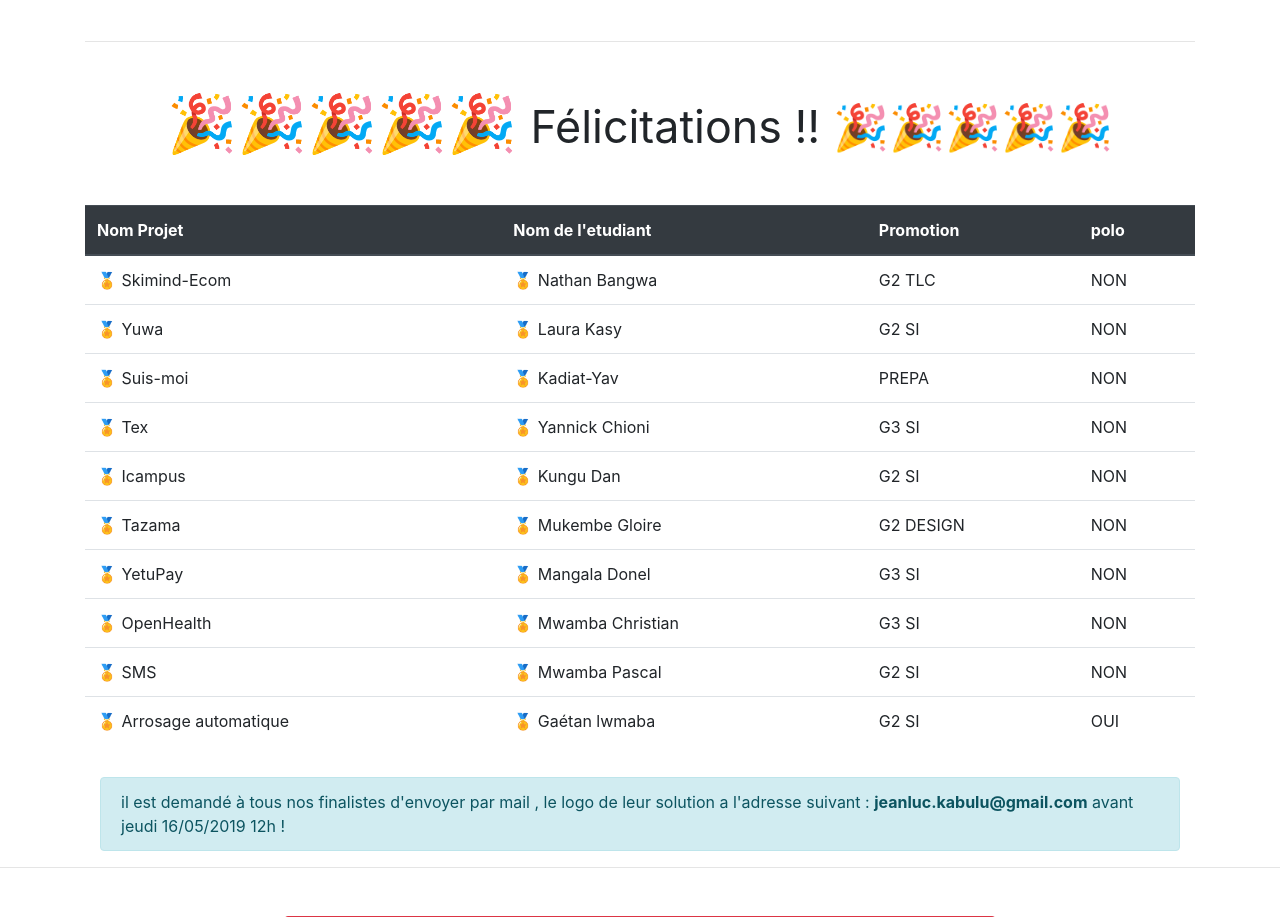
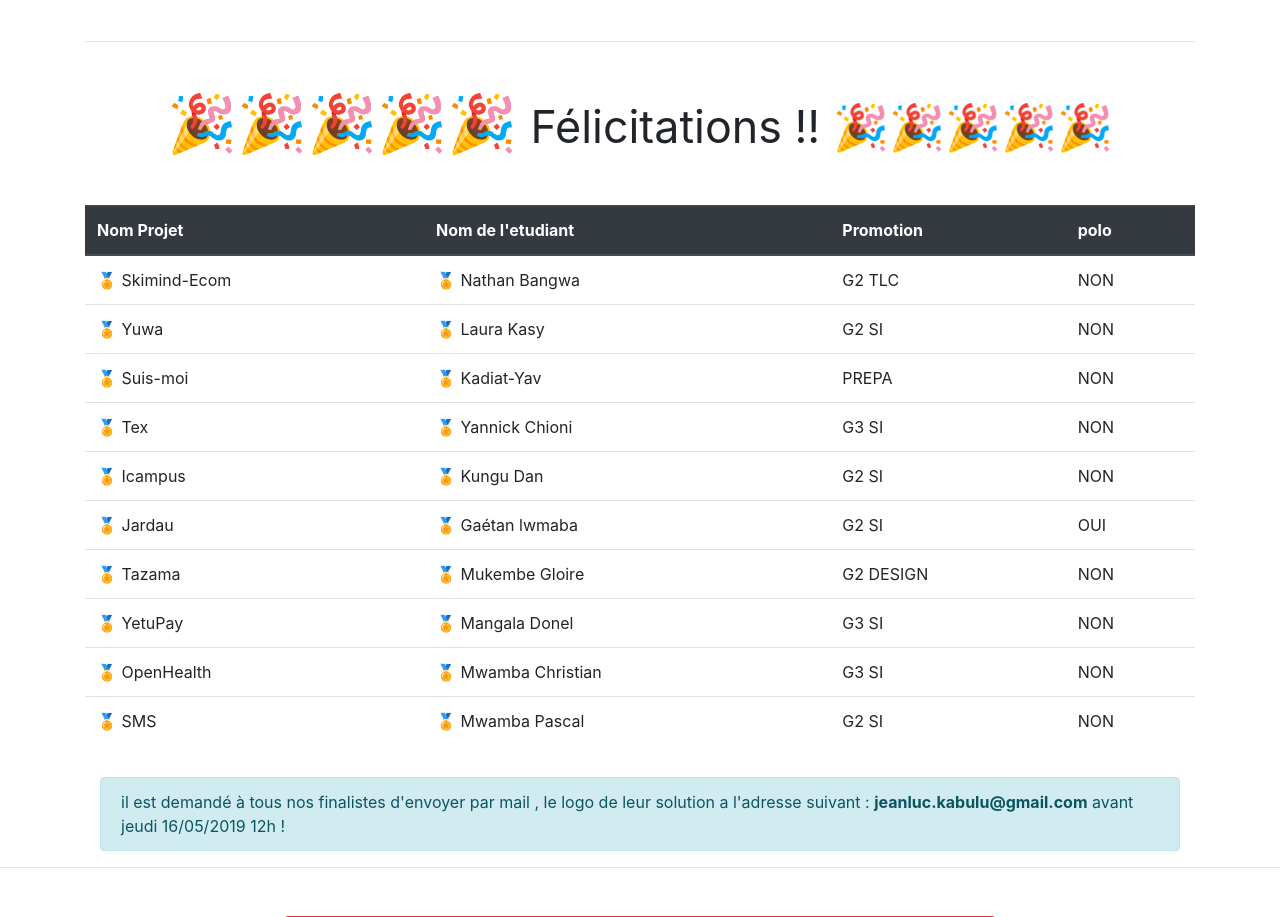
Before and after one commit to espacesis/espacesis, a Django app: template espacesis/templates/pages/result.html in a window 1280 px wide. Shown: the part 1810-2727 px from the top of the page. Run offline with Django 3.2, Linux system fonts and the light colour scheme; the template is opened without the code that fills it, so the values that code supplies are empty; parts of the project's set-up code (start-up, migrations or seed data) failed here and were passed over; some libraries are stand-ins or nearby versions.

Commit message:
adding gaetan TOP

```diff
--- a/espacesis/templates/pages/result.html
+++ b/espacesis/templates/pages/result.html
@@ -120,6 +120,12 @@
                                 <td>G2 SI</td>
                                 <td>NON</td>
                                </tr>
+                                    <tr>
+                                        <td>🏅 Jardau</td>
+                                        <td>🏅 Gaétan lwmaba</td>
+                                        <td>G2 SI</td>
+                                        <td>OUI</td>
+                                    </tr>
                                <tr>
                                     <td>🏅 Tazama</td>
                                     <td>🏅 Mukembe Gloire</td>
@@ -144,12 +150,7 @@
                                                 <td>G2 SI</td>
                                                 <td>NON</td>
                                             </tr>
-                                            <tr>
-                                                    <td>🏅 Arrosage automatique</td>
-                                                    <td>🏅 Gaétan lwmaba</td>
-                                                    <td>G2 SI</td>
-                                                    <td>OUI</td>
-                                                </tr>
+
                             </tbody>
                           </table>
 
```
